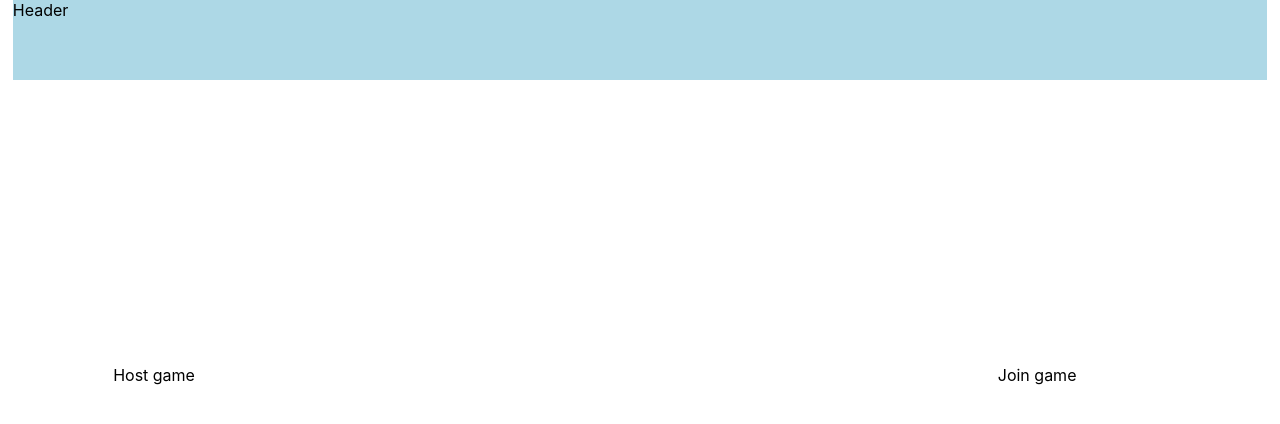
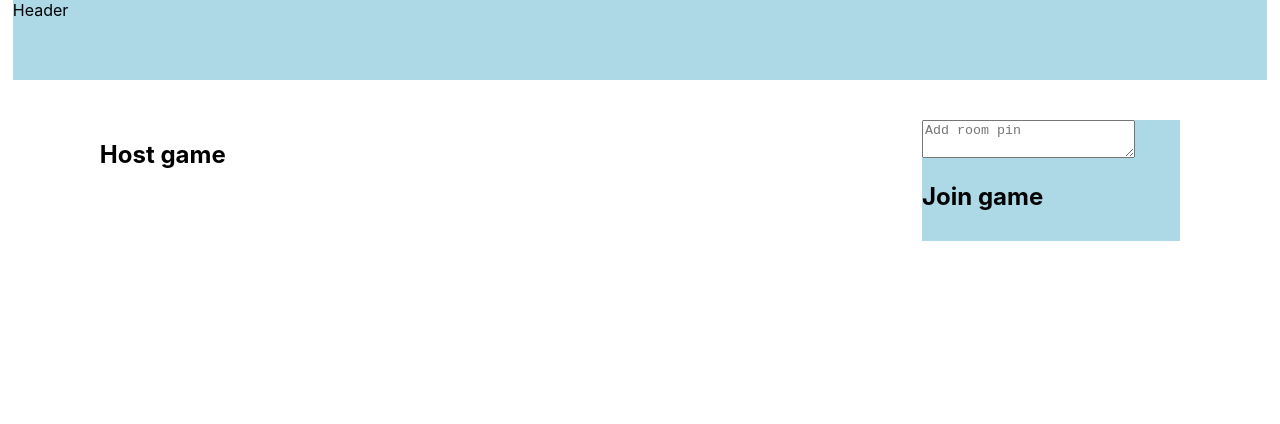
Before and after one commit to hansaag/Studocracy, a React (Create React App) app in the folder client/: page / in a window 1280 px wide. Shown: the top 424 px of the page. Built offline with nearby package versions, Linux system fonts and the light colour scheme; no server answers.

Commit message:
users can now log into a session room, but there are some state problems causing updates on both host and participant

```diff
--- a/client/src/App.js
+++ b/client/src/App.js
@@ -24,8 +24,12 @@ function App() {
     serial: null,
   });
 
-  socket.on("room-access", () => {
-    console.log("room access received");
+  socket.on("room-access", (pin) => {
+    console.log("room access received", pin);
+    const intPin = parseInt(pin);
+    setUserContext((prev) => {
+      return { ...prev, roomPin: intPin };
+    });
     setUserContext((prev) => {
       return { ...prev, appContext: 2 };
     });
--- a/client/src/components/menu/Menu.js
+++ b/client/src/components/menu/Menu.js
@@ -23,11 +23,22 @@ const Header = styled(GridItem)`
 const JoinButton = styled(GridItem)`
   grid-column: 10/11;
   grid-row: 2;
+  background-color: lightblue;
 `;
 
 const HostButton = styled(GridItem)`
   grid-column: 2/3;
   grid-row: 2;
+`;
+
+const Footer = styled(FlexDivX)`
+  grid-column: 1/12;
+  grid-row: 6;
+`;
+
+const InputArea = styled.textarea`
+  width: 80%;
+  height: 4vh;
 `;
 
 export const Menu = ({ startRoom }) => {
@@ -40,26 +51,27 @@ export const Menu = ({ startRoom }) => {
   });
 
   const clickJoinRoom = () => {
-    if (userContext["activeSocket"] !== null) {
-      userContext["activeSocket"].emit(
-        "guest-join-session",
-        userContext["activeSocket"].id,
-        dummyConnect
-      );
-      console.log(
-        "connected from ",
-        userContext["activeSocket"].id,
-        dummyConnect
-      );
-    }
+    const possiblePin = document.getElementById("room-pin-input").value;
+    userContext["activeSocket"].emit(
+      "guest-join-session",
+      userContext["activeSocket"].id,
+      possiblePin
+    );
+    console.log("connected from ", userContext["activeSocket"].id, possiblePin);
   };
 
   return (
     <GridDiv>
       <TopNav>Header</TopNav>
 
-      <HostButton onClick={startRoom}>Host game</HostButton>
-      <JoinButton onClick={clickJoinRoom}>Join game</JoinButton>
+      <HostButton onClick={startRoom}>
+        <h2>Host game</h2>
+      </HostButton>
+      <JoinButton>
+        <InputArea placeholder="Add room pin" id="room-pin-input"></InputArea>
+        <h2 onClick={clickJoinRoom}>Join game</h2>
+      </JoinButton>
+      <Footer></Footer>
     </GridDiv>
   );
 };
--- a/client/src/components/session/ChronologicalList.js
+++ b/client/src/components/session/ChronologicalList.js
@@ -41,7 +41,6 @@ export const ChronologicalList = () => {
         </ListItem>
       ));
     });
-    console.log(newQuestions);
   }, [newQuestions]);
 
   return (
--- a/client/src/components/session/HostSession.js
+++ b/client/src/components/session/HostSession.js
@@ -73,6 +73,7 @@ export const HostSession = () => {
       room: userContext["roomPin"],
     });
     userContext["activeSocket"].on("update-questions", (questions) => {
+      console.log(questions);
       setNewQuestions(questions);
     });
   });
--- a/client/src/components/session/ParticipantSession.js
+++ b/client/src/components/session/ParticipantSession.js
@@ -60,10 +60,23 @@ export const ParticipantSession = () => {
   const [newQuestions, setNewQuestions] = useState(NewQuestions);
   const [topQuestions, setTopQuestions] = useState(TopQuestions);
 
-  // const registerQuestion = useCallback((question) => {
-  //   console.log("question submitted: ", question);
-  //   userContext["activeSocket"].emit("question-sent", question);
-  // });
+  const registerQuestion = useCallback((question) => {
+    console.log("question submitted: ", question);
+    console.log({
+      user: userContext["activeSocket"].id,
+      question: question,
+      room: userContext["roomPin"],
+    });
+    userContext["activeSocket"].emit("question-sent", {
+      user: userContext["activeSocket"].id,
+      question: question,
+      room: userContext["roomPin"],
+    });
+    userContext["activeSocket"].on("update-questions", (questions) => {
+      console.log(questions);
+      setNewQuestions(questions);
+    });
+  });
 
   return (
     <FlexDivY>
@@ -84,7 +97,7 @@ export const ParticipantSession = () => {
           </TopQuestionContext.Provider>
         </TopQuestionDiv>
         <InputWrapper>
-          <QuestionForm />
+          <QuestionForm submit={registerQuestion} />
         </InputWrapper>
       </GridDiv>
     </FlexDivY>
```
Also changed, not shown: client/known_bugs.txt (added), 2 other files (tests, documents, lock files or other folders).
